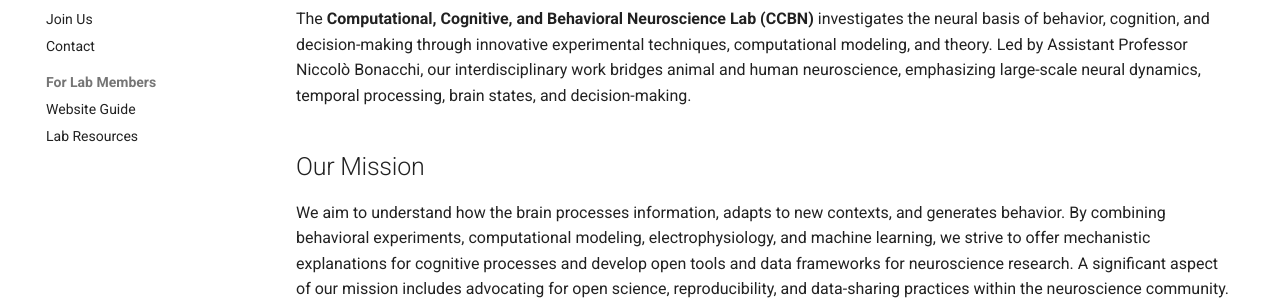
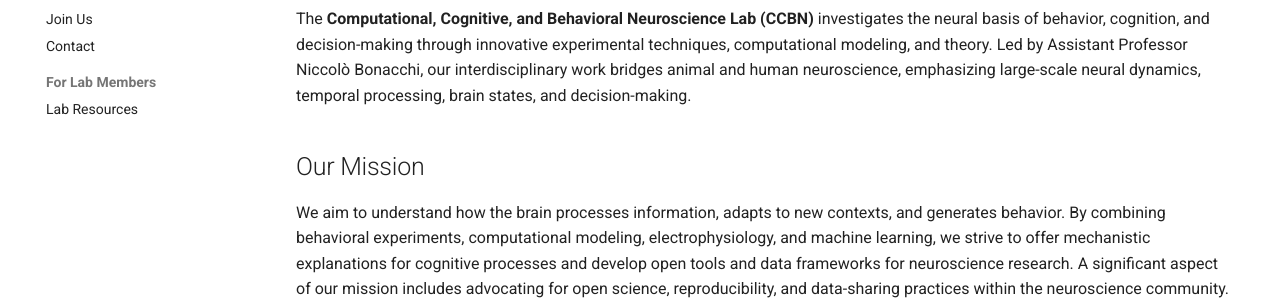
Before and after one commit to BonacchiLab/bonacchilab.github.io, an MkDocs documentation site: the page built from docs/index.md, in a window 1280 px wide. Shown: the part 397-697 px from the top of the page. Built offline with MkDocs 1.6.1 and Material for MkDocs 9.7.7, drawn with Linux system fonts in a browser that asks for light colours.

Commit message:
removed from menu

```diff
--- a/mkdocs.yml
+++ b/mkdocs.yml
@@ -43,5 +43,4 @@ nav:
   - Join Us: join.md
   - Contact: contact.md
   - For Lab Members:
-    - Website Guide: website-guide.md
     - Lab Resources: resources.md
```
